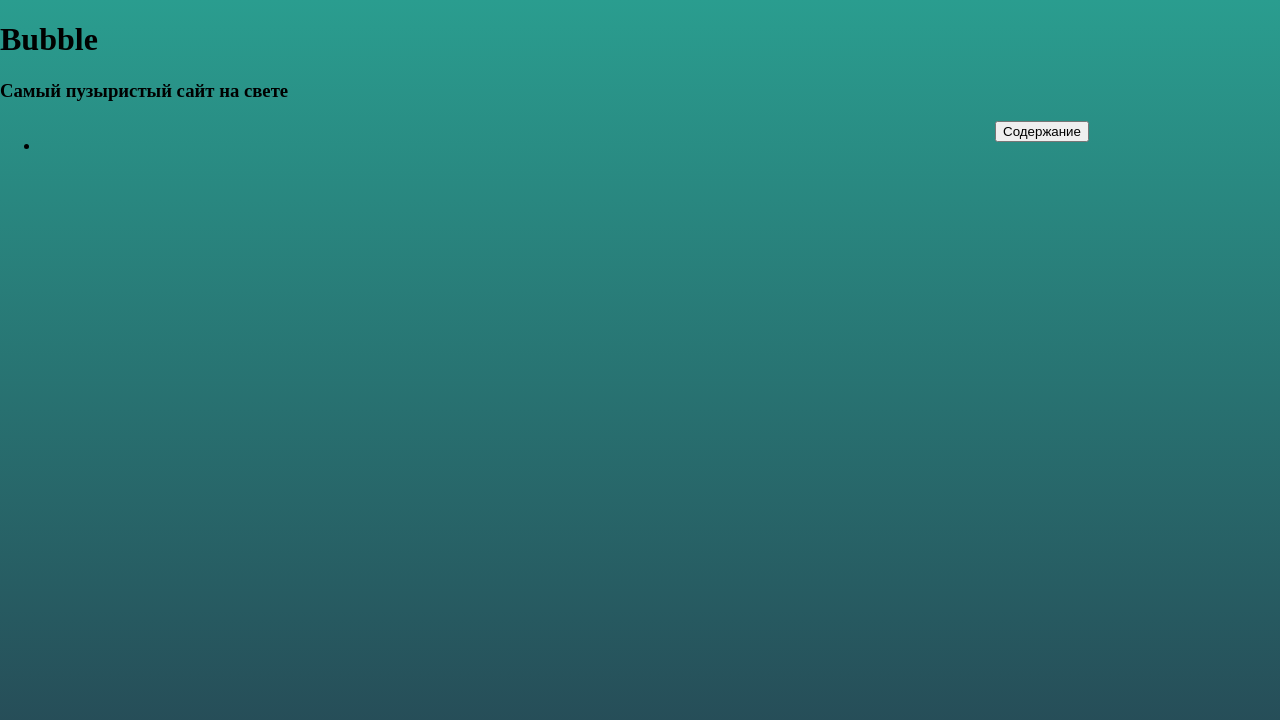
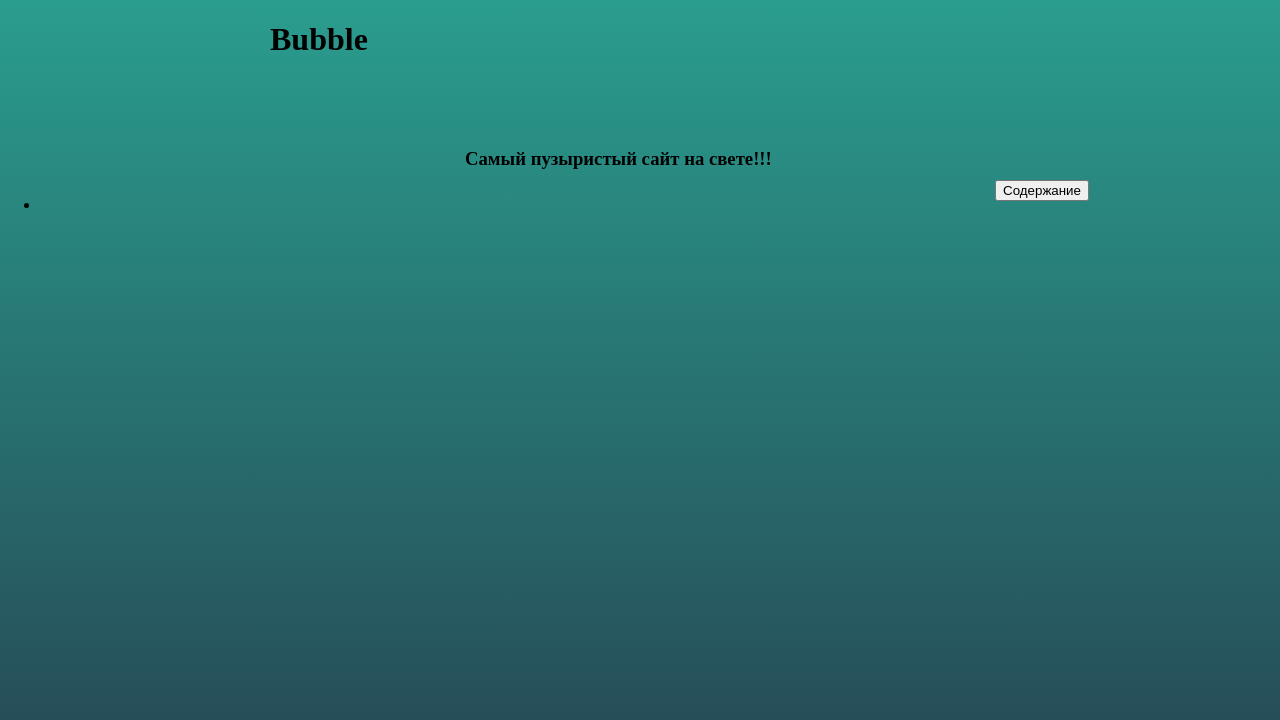
Before and after one commit to Svyazistvsa/bubble-front, a website built with webpack: page src/index.html in a window 1280 px wide. Built offline with nearby package versions, Linux system fonts and the light colour scheme.

Commit message:
feat: margins

```diff
--- a/src/index.html
+++ b/src/index.html
@@ -10,7 +10,7 @@
     <div id="all">
         <header>
             <h1>Bubble</h1>
-            <h3>Самый пузыристый сайт на свете</h3>
+            <h3>Самый пузыристый сайт на свете!!!</h3>
         </header>
         <div id="page">
             <nav>
--- a/src/styles/main.scss
+++ b/src/styles/main.scss
@@ -25,6 +25,8 @@ body {
     display: flex;
     flex-flow: column nowrap;
     align-items: stretch;
+    max-width: 1920px;
+    margin: auto;
 }
 
 #page {
@@ -42,3 +44,21 @@ nav, aside {
 main {
     flex-grow: 4;
 }
+
+header{
+    height: 180px;
+    min-width: 750px;
+    margin: auto;
+}
+
+header > h1 {
+    position: relative;
+    width: 200px;
+    left: 5px;
+}
+
+header > h3 {
+    position: relative;
+    width: 350px;
+    margin: 90px auto 0;
+}
```
